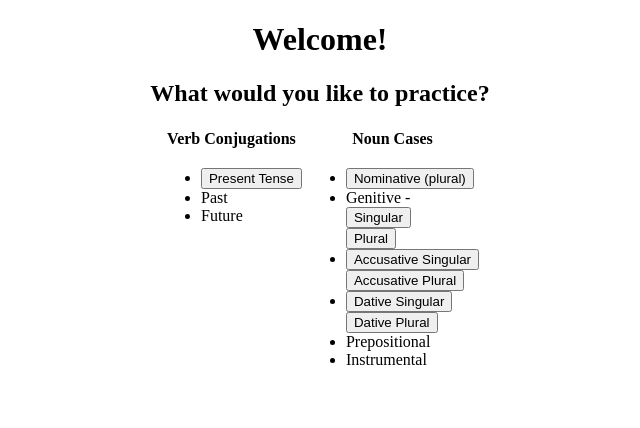
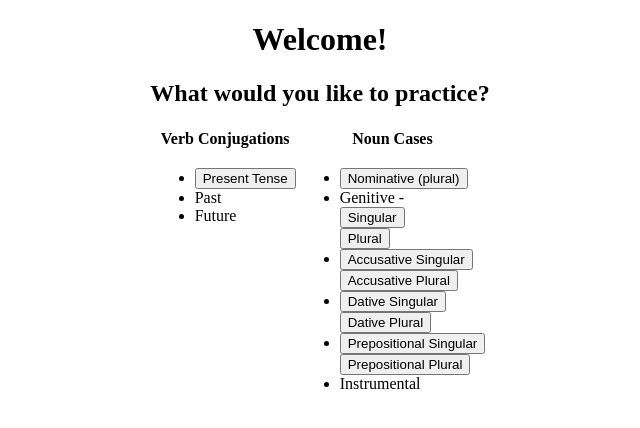
Before and after one commit to Nastassya/Russian-Flask-Website, a Flask app: page / in a window 1280 px wide. Shown: the top 428 px of the page, without its empty margins (320-960 px from the left). Run offline with Flask 2, Linux system fonts and the light colour scheme.

Commit message:
Fixed prepositional plural for nouns ending in consonants, and connected prepositional singular and plural practice to home page

```diff
--- a/templates/home.html
+++ b/templates/home.html
@@ -66,7 +66,17 @@
             <input type='submit' value='Dative Plural'/>
           </form>
         </li>
-        <li>Prepositional</li>
+        <li>
+          <form action='/2' method="POST">
+            <input type='hidden' name='case' value='prepositional singular'/>
+            <input type='submit' value='Prepositional Singular'/>
+          </form>
+
+          <form action='/2' method="POST">
+            <input type='hidden' name='case' value='prepositional plural'/>
+            <input type='submit' value='Prepositional Plural'/>
+          </form>
+        </li>
         <li>Instrumental</li>
       </ul>
     </td>
```
Also changed, not shown: prepositional.py (+7 -3 lines), 1 other file.
